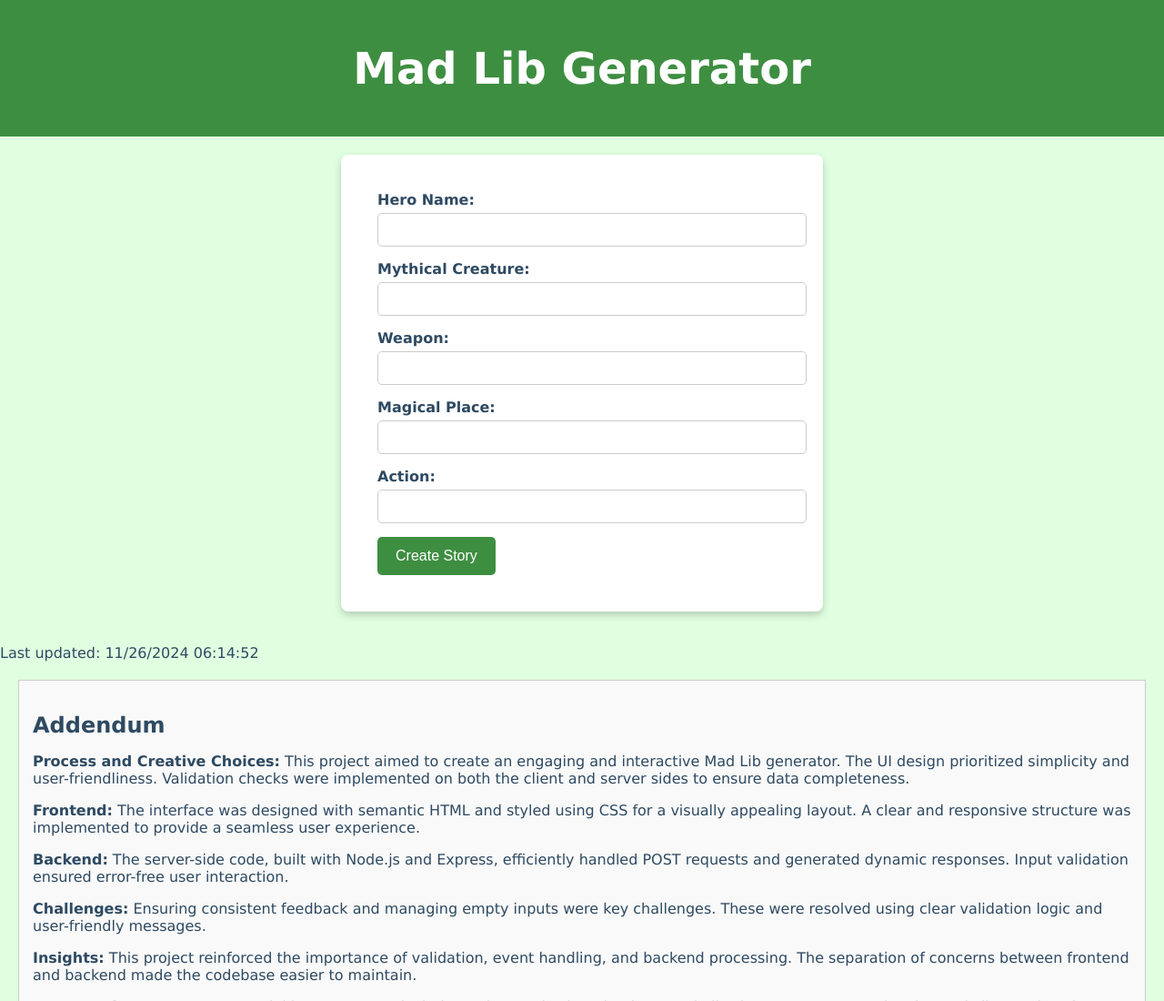
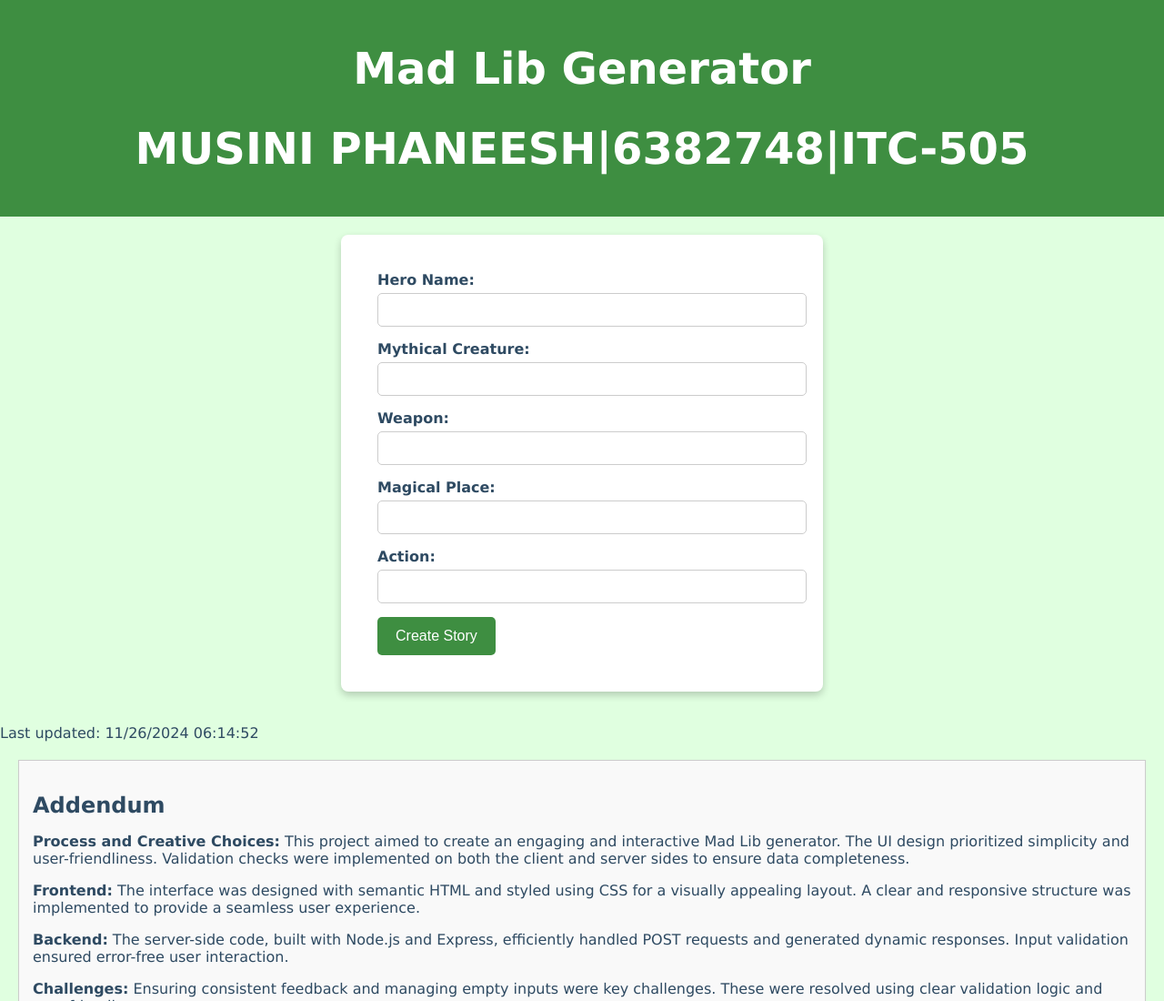
Before and after one commit to Phaneesh28/ITC505, a plain HTML site: page lab-7/index.html in a window 1280 px wide. Shown: the top 1100 px of the page at 91% size. Drawn offline with Linux system fonts and the light colour scheme.

Commit message:
Update index.html

```diff
--- a/lab-7/index.html
+++ b/lab-7/index.html
@@ -9,6 +9,7 @@
 <body>
     <header>
         <h1>Mad Lib Generator</h1>
+        <h1>MUSINI PHANEESH|6382748|ITC-505</h1>
     </header>
     <main>
         <form action="https://backend-oafr.onrender.com/ITC505/lab-7/submit" method="POST">
```
